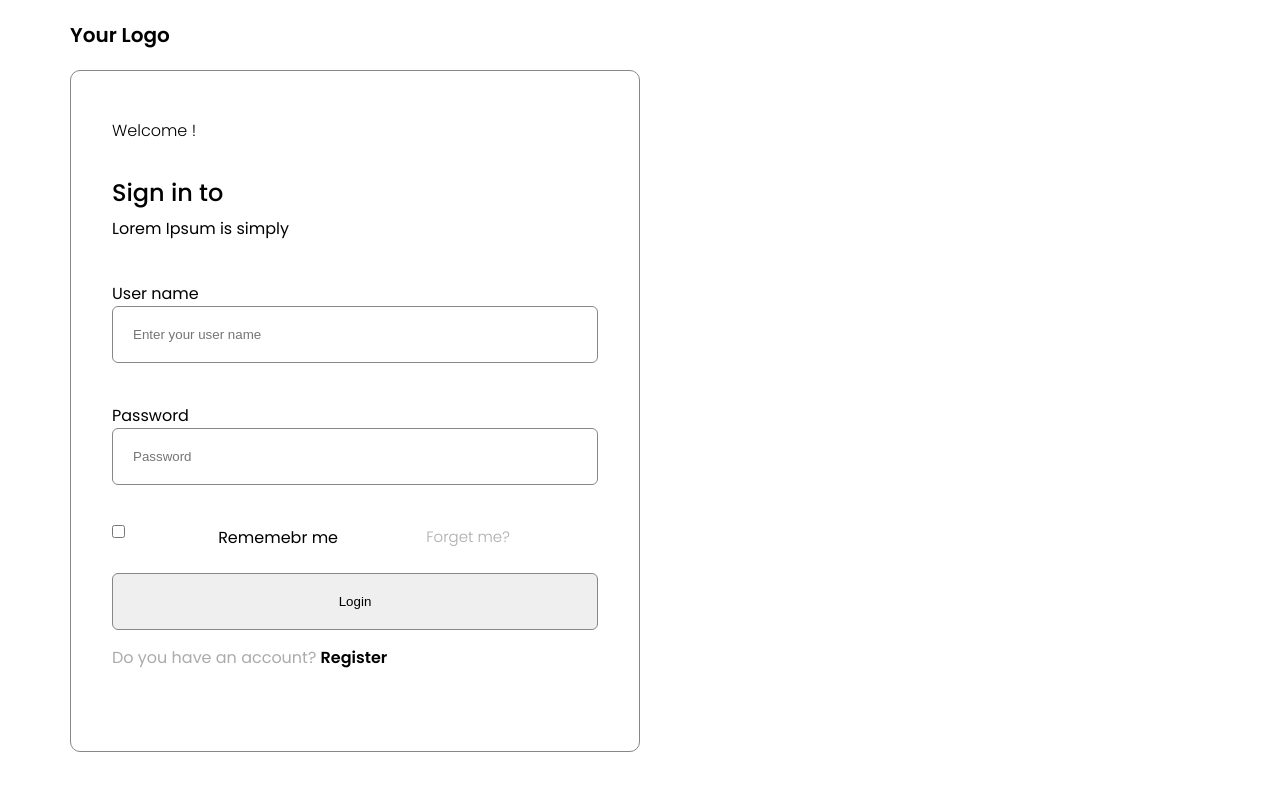
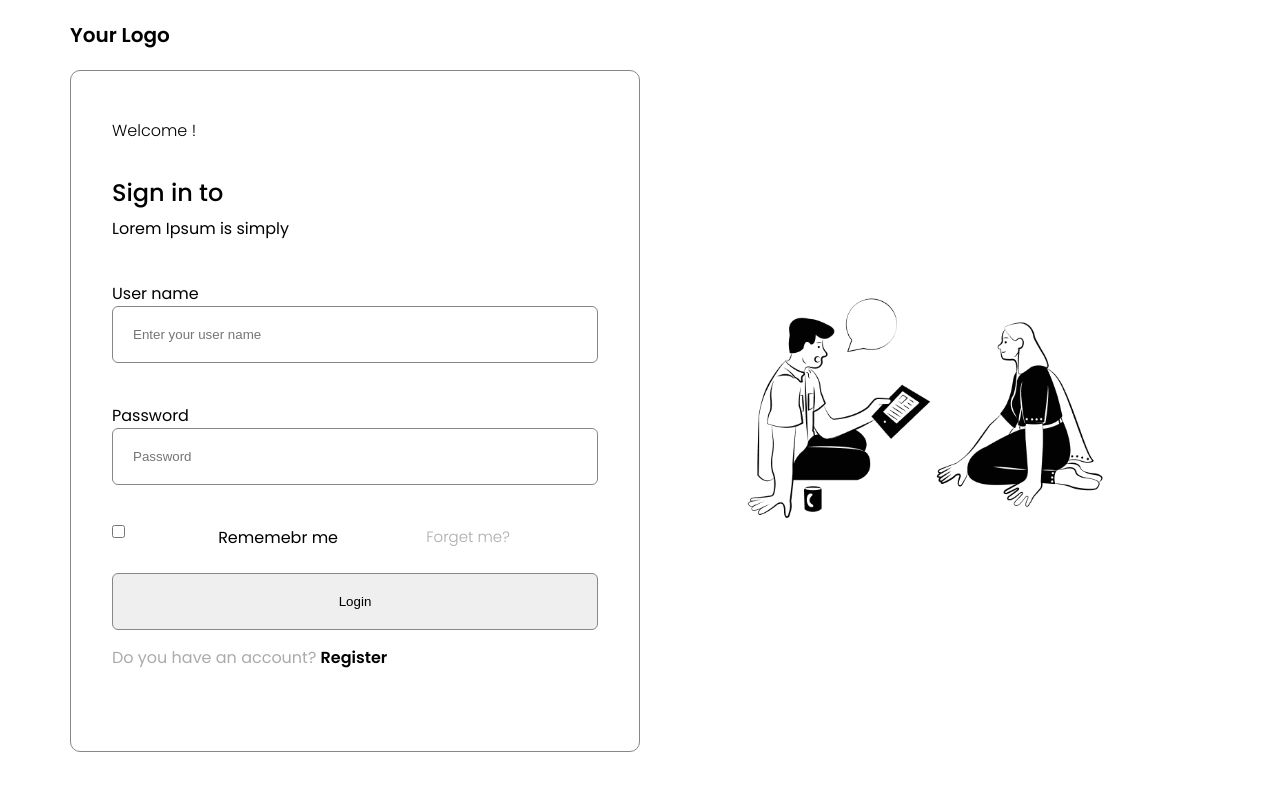
Before and after one commit to dinaHellal/Login-2, a plain HTML site: page index.html in a window 1280 px wide. Drawn offline with Linux system fonts and the light colour scheme.

Commit message:
Add Image Section

```diff
--- a/assets/styles/main.css
+++ b/assets/styles/main.css
@@ -129,3 +129,11 @@ section form .submit-btn {
   font-size: 16px;
   font-weight: 500;
 }
+section .image {
+  width: 50%;
+}
+@media (max-width: 991px) {
+  section .image {
+    display: none;
+  }
+}
--- a/index.html
+++ b/index.html
@@ -50,6 +50,9 @@
               Do you have an account? <a href="signup.html">Register</a>
             </p>
           </div>
+          <div class="image">
+            <img src="assets/images/small-team.png" alt="small team" />
+          </div>
         </div>
       </section>
     </main>
```
